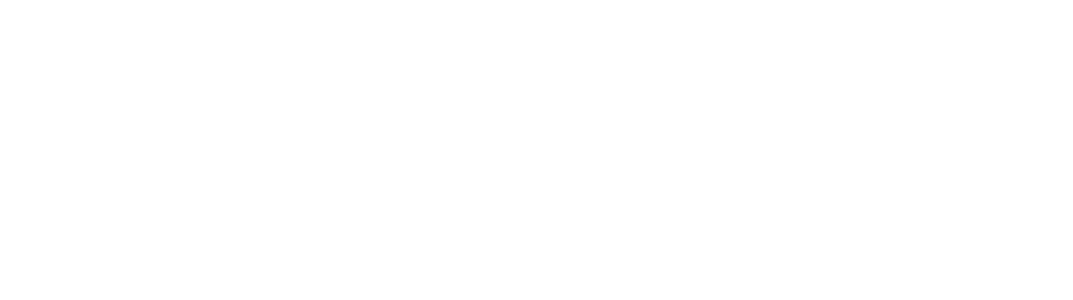
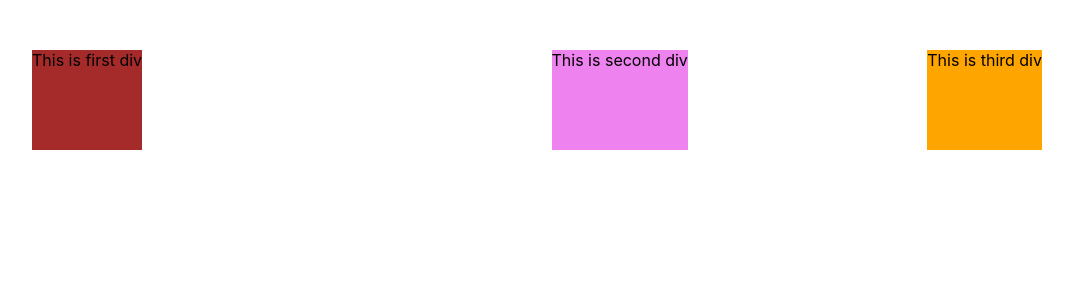
Before and after one commit to radiusxyz/360-pre-design-components, a React (Create React App) app: page / in a window 1280 px wide. Shown: the top 300 px of the page, without its empty margins (18-1091 px from the left). Built offline with nearby package versions, Linux system fonts and the light colour scheme.

Commit message:
training

```diff
--- a/src/App.tsx
+++ b/src/App.tsx
@@ -1,7 +1,15 @@
 import "./index.css";
 
 function App() {
-  return <div className="App"></div>;
+  return (
+    <div className="App">
+      <div className="mother">
+        <div className="c-1">This is first div</div>
+        <div className="c-2">This is second div</div>
+        <div className="c-3">This is third div</div>
+      </div>
+    </div>
+  );
 }
 
 export default App;
--- a/src/index.css
+++ b/src/index.css
@@ -22,3 +22,21 @@
 .App {
   padding: 50px;
 }
+
+.mother {
+  display: flex;
+  justify-content: space-between;
+  height: 100px;
+}
+
+.c-1 {
+  background-color: brown;
+}
+.c-2 {
+  background-color: violet;
+  margin-left: 170px;
+}
+.c-3 {
+  background-color: orange;
+  margin-right: 170px;
+}
```
